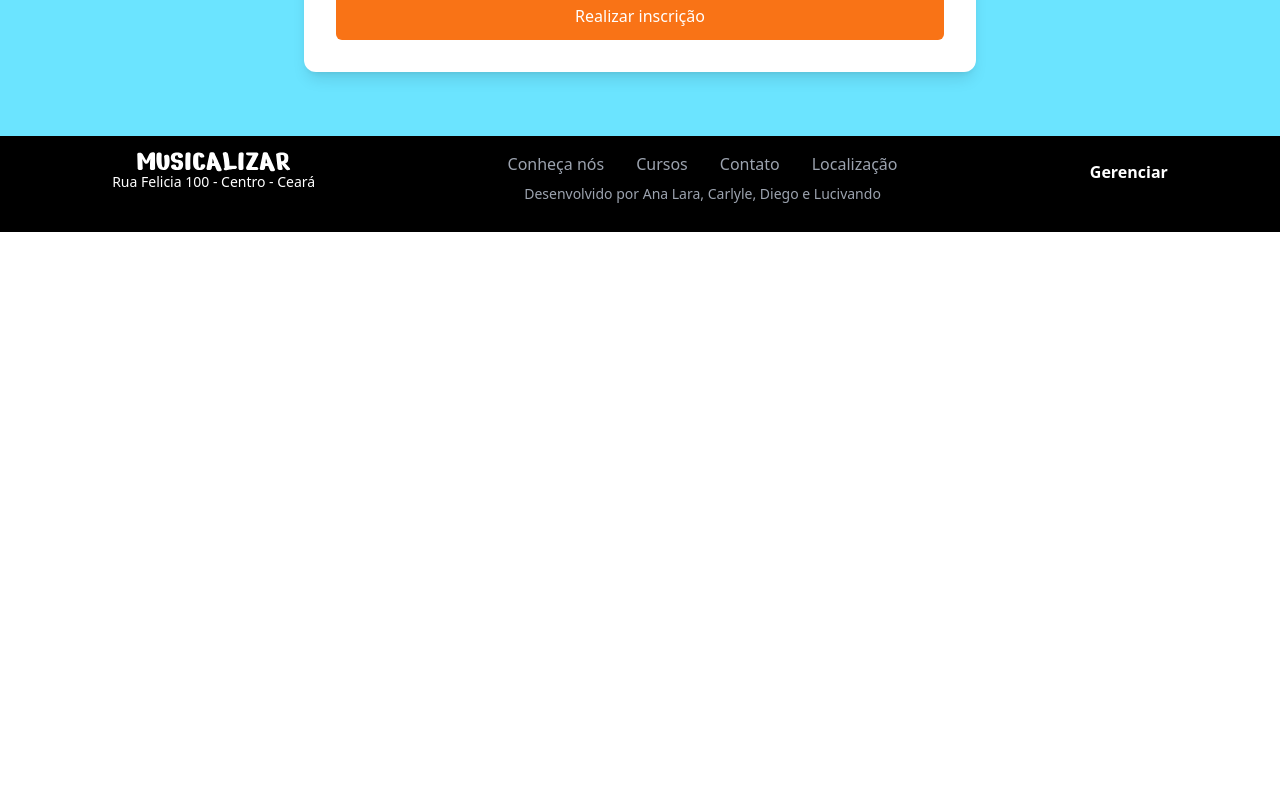
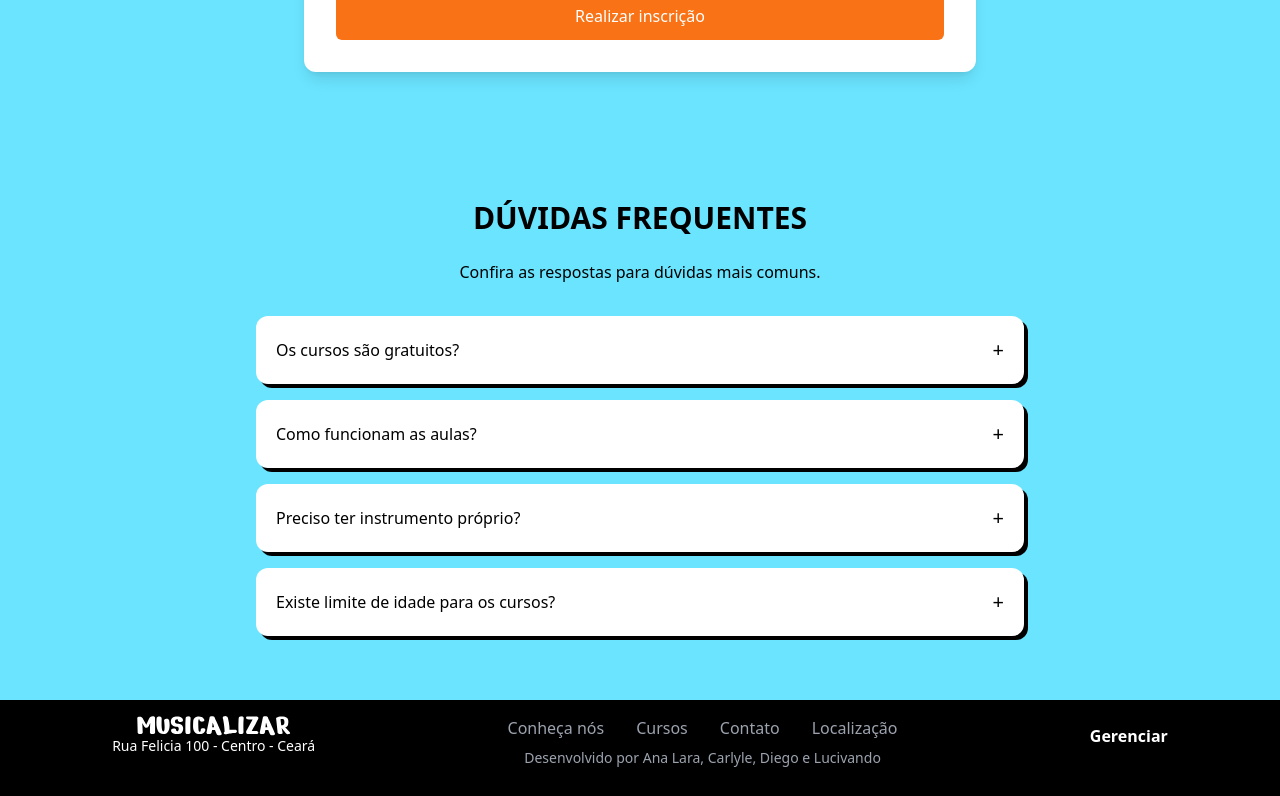
Before and after one commit to AnaLara714/musicalizar, a React (Vite) app in the folder frontend/: page / in a window 1280 px wide. Shown: the part 2788-3584 px from the top of the page. Before the commit the page ends 3020 px from the top, so only its background shows below. Built offline with nearby package versions, Linux system fonts and the light colour scheme.

Commit message:
feat: create accordionitem and faqsection components

```diff
--- a/frontend/src/App.jsx
+++ b/frontend/src/App.jsx
@@ -1,4 +1,5 @@
 import CoursesSection from "./components/CoursesSection"
+import FAQSection from "./components/FAQSection"
 import Footer from "./components/Footer"
 import Header from "./components/Header"
 import RegistrationForm from "./components/RegistrationForm"
@@ -12,6 +13,7 @@ function App() {
       <SectionAboutUs />
       <CoursesSection />
       <RegistrationForm />
+      <FAQSection />
       <Footer />
     </div>
   )
--- /dev/null
+++ b/frontend/src/components/AccordionItem.jsx
@@ -0,0 +1,20 @@
+function AccordionItem({ question, answer, isOpen, onClick }) {
+  return (
+    <div className="mb-4 bg-white rounded-xl shadow-[4px_4px_0px_0px_rgba(0,0,0,1)] overflow-hidden">
+      <button
+        className="w-full p-5 flex items-center justify-between focus:outline-none"
+        onClick={onClick}
+      >
+        <span className="font-medium">{question}</span>
+        <span className="text-xl">{isOpen ? '−' : '+'}</span>
+      </button>
+      {isOpen && (
+        <div className="p-5 border-t border-gray-400">
+          <p>{answer}</p>
+        </div>
+      )}
+    </div>
+  )
+}
+
+export default AccordionItem
--- /dev/null
+++ b/frontend/src/components/FAQSection.jsx
@@ -0,0 +1,55 @@
+import { useState } from 'react';
+import AccordionItem from './AccordionItem';
+
+function FAQSection() {
+  const [openIndex, setOpenIndex] = useState(null);
+
+  const faqItems = [
+    {
+      question: "Os cursos são gratuitos?",
+      answer: "Sim, são gratuitos."
+    },
+    {
+      question: "Como funcionam as aulas?",
+      answer: "As aulas são ministradas duas vezes por semana com duração de 1h30 cada. O material didático é fornecido pela escola e os alunos podem praticar nos instrumentos disponíveis durante as aulas."
+    },
+    {
+      question: "Preciso ter instrumento próprio?",
+      answer: "Não é obrigatório ter instrumento próprio para iniciar as aulas, pois disponibilizamos instrumentos para uso durante as aulas. No entanto, recomendamos que os alunos adquiram seu próprio instrumento para praticar em casa."
+    },
+    {
+      question: "Existe limite de idade para os cursos?",
+      answer: "Os cursos de instrumento (guitarra e contrabaixo) são recomendados para pessoas a partir de 10 anos. Para crianças menores, oferecemos o curso de Musicalização Infantil, destinado a crianças entre 4 e 9 anos."
+    }
+  ];
+
+  const toggleAccordion = (index) => {
+    setOpenIndex(openIndex === index ? null : index);
+  };
+
+  return (
+    <div className="bg-[#6BE4FF] py-16 px-4">
+      <div className="max-w-3xl mx-auto">
+        <h2 className="text-xl font-bold uppercase text-center mb-6 md:text-3xl">Dúvidas Frequentes</h2>
+
+        <p className="text-center mb-8">
+          Confira as respostas para dúvidas mais comuns.
+        </p>
+
+        <div className="space-y-4">
+          {faqItems.map((item, index) => (
+            <AccordionItem
+              key={index}
+              question={item.question}
+              answer={item.answer}
+              isOpen={openIndex === index}
+              onClick={() => toggleAccordion(index)}
+            />
+          ))}
+        </div>
+      </div>
+    </div>
+  )
+}
+
+export default FAQSection
```
